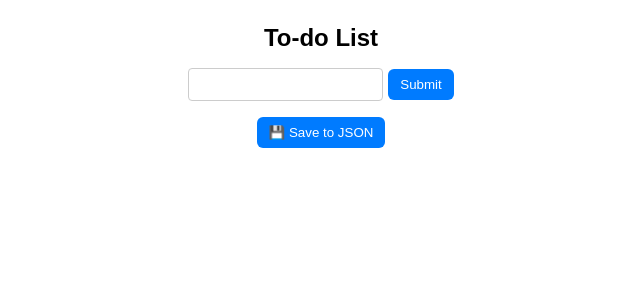
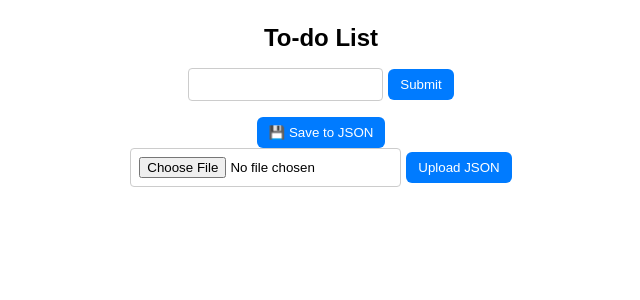
Before and after one commit to swatiforu/to-do-app-React, a React (Create React App) app: page / in a window 1280 px wide. Shown: the top 300 px of the page, without its empty margins (319-959 px from the left). Built offline with nearby package versions, Linux system fonts and the light colour scheme.

Commit message:
added upload JSON

```diff
--- a/src/App.js
+++ b/src/App.js
@@ -7,6 +7,7 @@ import Header from "./components/header";
 function App() {
   const [list, setList] = useState([]);
   const [input, setInput] = useState("");
+  const [fileEvent, setFileEvent] = useState(null);
 
   function submitbtn() {
     if (input === "") {
@@ -55,13 +56,26 @@ function App() {
   }
 
   function uploadJson(){
+    const file = fileEvent.target.files[0];
+    const reader = new FileReader();
+    reader.onload = (e) => {
+      const data = JSON.parse(e.target.result);
+      setList([...list, ...data]);
+    };
+    reader.readAsText(file);
+  }
 
+  function setEvent(event){
+    setFileEvent(event);
   }
   return (
     <div>
       <Header inputChange={inputChange} submitbtn={submitbtn} />
       <List list={list} deleteitem={deleteItem} moveUp={moveUp} moveDown={moveDown} />
       <button className="save-btn" onClick={saveToJson}>💾 Save to JSON</button>
+      <br/>
+      <input type="file" accept=".json" className="upload-btn" onChange={setEvent}></input>
+      <button className="save-btn" onClick={uploadJson}>Upload JSON</button>
     </div>
   );
 }
```
